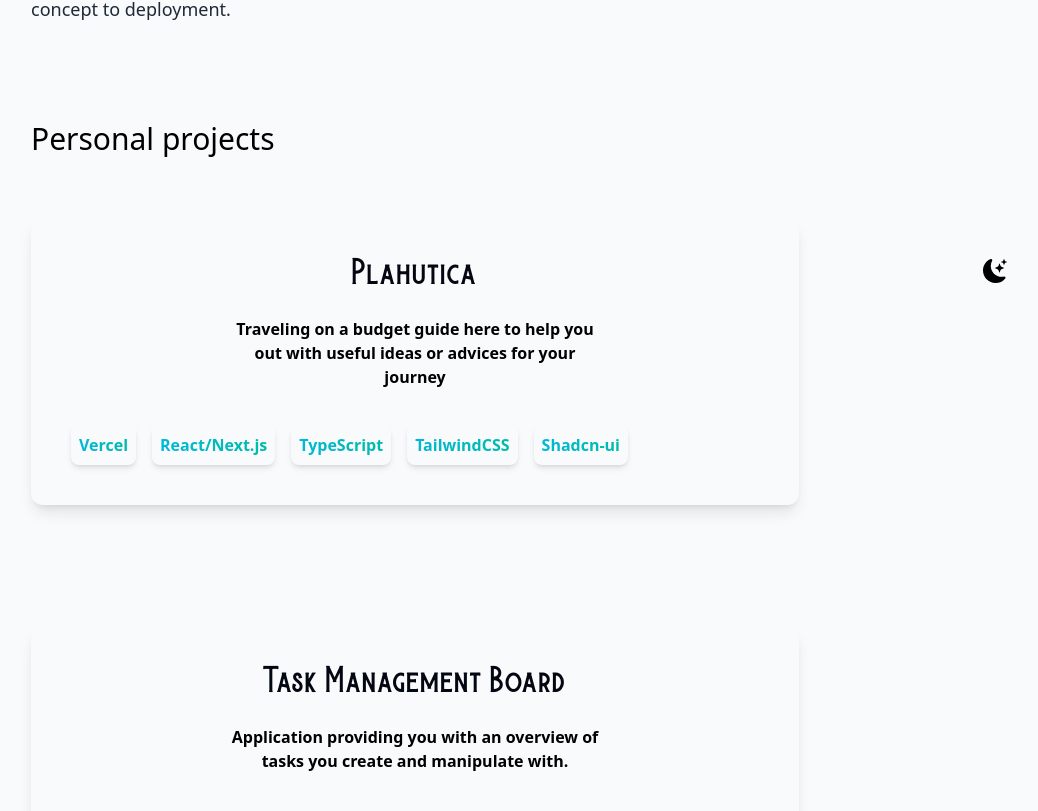
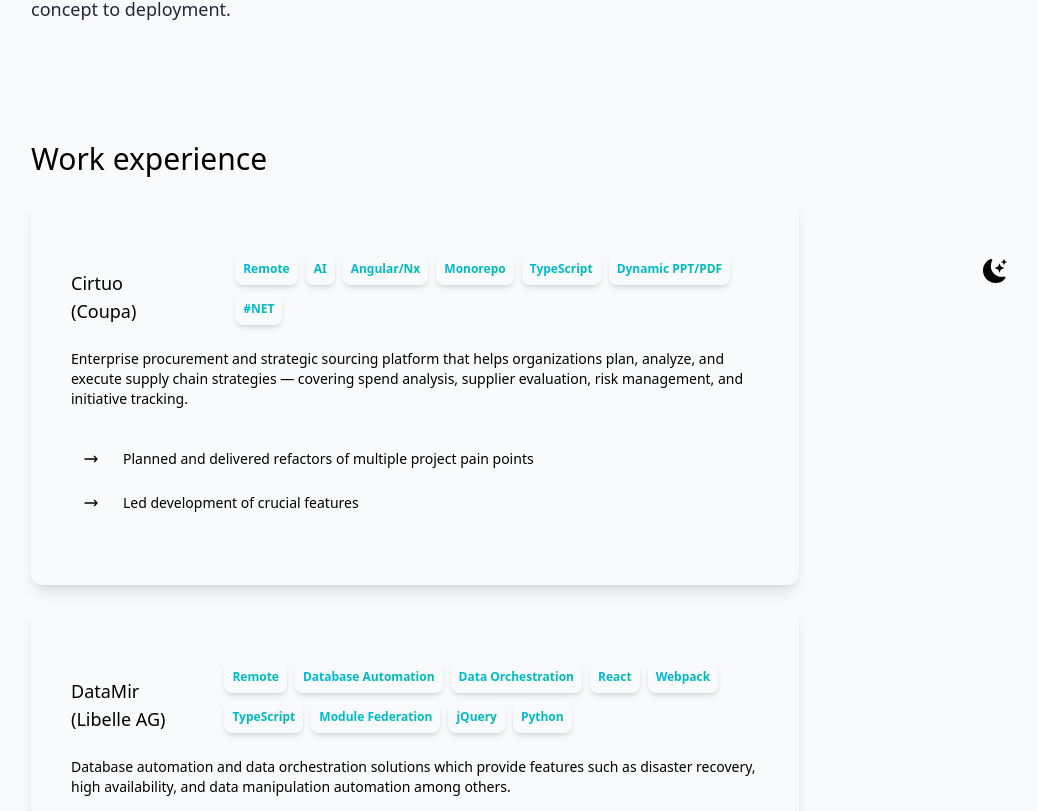
Before and after one commit to jknezevic1712/portfolio, a Next.js app: page / in a window 1280 px wide. Shown: the part 469-1280 px from the top of the page, without its empty margins (225-1263 px from the left). Built offline with nearby package versions, Linux system fonts and the light colour scheme.

Commit message:
Work experience rework with other smaller changes

```diff
--- a/app/page.tsx
+++ b/app/page.tsx
@@ -17,7 +17,7 @@
 				<div className="flex flex-col items-center gap-12 max-w-3xl">
 					<Hero />
 					<About />
-					{/* <WorkExperience /> */}
+					<WorkExperience />
 					<PersonalProjects />
 				</div>
 
--- a/components/atoms/HeaderText.tsx
+++ b/components/atoms/HeaderText.tsx
@@ -24,6 +24,7 @@
 				href={url}
 				target="_blank"
 				rel="noreferrer"
+				className="hover:underline"
 			>
 				<HeaderTextComponent />
 			</Link>
--- a/components/atoms/Paragraph.tsx
+++ b/components/atoms/Paragraph.tsx
@@ -1,22 +1,29 @@
-import { ReactNode } from "react";
+import { ReactNode } from 'react';
 
 const ParagraphClassTypes = {
-  DEFAULT: "max-w-sm font-semibold py-2 2xl:text-lg",
-  CONTENT:
-    "py-2 text-center text-base leading-8 text-gray-800 dark:text-gray-300 md:text-left md:text-lg 3xl:text-xl",
-  LARGE:
-    "mx-auto max-w-lg py-5 text-base leading-8 text-gray-800 dark:text-gray-300 md:text-lg 2xl:text-xl",
-  CARD: "max-w-sm py-2 2xl:text-lg",
-  LABEL: "py-1 text-gray-800",
+	DEFAULT: 'max-w-sm font-semibold py-2 2xl:text-lg',
+	CONTENT:
+		'py-2 text-center text-base leading-8 text-gray-800 dark:text-gray-300 md:text-left md:text-lg 3xl:text-xl',
+	LARGE:
+		'mx-auto max-w-lg py-5 text-base leading-8 text-gray-800 dark:text-gray-300 md:text-lg 2xl:text-xl',
+	CARD: 'max-w-sm py-2 2xl:text-lg',
+	LABEL: 'py-1 text-gray-800',
 } as const;
 
 type ParagraphType = keyof typeof ParagraphClassTypes;
 
 interface ParagraphProps {
-  children: ReactNode;
-  type?: ParagraphType;
+	children: ReactNode;
+	type?: ParagraphType;
+	className?: string;
 }
 
-export default function Paragraph({ children, type = "DEFAULT" }: ParagraphProps) {
-  return <p className={ParagraphClassTypes[type]}>{children}</p>;
+export default function Paragraph({
+	children,
+	type = 'DEFAULT',
+	className = '',
+}: ParagraphProps) {
+	return (
+		<p className={`${ParagraphClassTypes[type]} ${className}`}>{children}</p>
+	);
 }
--- a/components/molecules/WideCard.tsx
+++ b/components/molecules/WideCard.tsx
@@ -15,7 +15,7 @@
 }: WideCardProps) {
 	return (
 		<div
-			className={`my-10 gap-4 flex flex-1 basis-1/3 xl:basis-1/4 flex-col items-center justify-start rounded-xl p-10 text-center shadow-lg dark:bg-gray-200 lg:hover:-translate-y-2 lg:transition-all lg:duration-500 group ${className}`}
+			className={`gap-4 flex flex-1 basis-1/3 xl:basis-1/4 flex-col items-center justify-start rounded-xl p-10 text-center shadow-lg dark:bg-gray-200 lg:hover:-translate-y-2 lg:transition-all lg:duration-500 group my-5 md:my-10 ${className}`}
 			{...props}
 		>
 			{children}
--- a/components/templates/PersonalProjects.tsx
+++ b/components/templates/PersonalProjects.tsx
@@ -1,4 +1,3 @@
-import WideCard from '../molecules/WideCard';
 import HeaderText from '../atoms/HeaderText';
 import Paragraph from '../atoms/Paragraph';
 import { RESUME_DATA } from '@/lib/data/RESUME_DATA';
@@ -9,31 +8,35 @@
 			<h3 className="mb-5 text-center text-3xl dark:text-gray-100 md:text-left 3xl:text-4xl">
 				Personal projects
 			</h3>
-			<div className="gap-10 lg:grid lg:grid-cols-1 lg:justify-center lg:gap-5 xl:gap-10">
+			<div className="grid grid-cols-1 justify-center xl:gap-10">
 				{RESUME_DATA.projects.map((project) => {
 					return (
-						<WideCard key={project.title}>
+						<div
+							key={project.title}
+							className={`flex flex-1 basis-1/3 xl:basis-1/4 flex-col items-start justify-start rounded-xl p-10 text-start shadow-lg dark:bg-gray-200 lg:hover:-translate-y-2 lg:transition-all lg:duration-500 lg:hover:shadow-3xl gap-4 group my-5 md:my-10`}
+						>
 							<HeaderText
 								asLink
 								url={project.link}
 							>
 								{project.title}
 							</HeaderText>
+
 							<Paragraph>{project.description}</Paragraph>
 
-							<div className="w-full flex items-center gap-4 mt-3">
+							<div className="w-full flex flex-wrap items-center gap-4 mt-3">
 								{project.techStack.map((tech: string) => {
 									return (
 										<div
 											key={tech}
-											className="text-transparent font-semibold bg-linear-to-r from-cyan-500 to-teal-500 bg-clip-text p-2 shadow-md rounded-lg"
+											className="text-transparent font-semibold bg-linear-to-r from-cyan-500 to-teal-500 bg-clip-text p-2 shadow-md rounded-lg w-full md:w-auto text-xs 2xl:text-base"
 										>
 											{tech}
 										</div>
 									);
 								})}
 							</div>
-						</WideCard>
+						</div>
 					);
 				})}
 			</div>
--- a/components/templates/WorkExperience.tsx
+++ b/components/templates/WorkExperience.tsx
@@ -1,85 +1,65 @@
-import design from '../../public/design.png';
-import code from '../../public/code.png';
-import consulting from '../../public/consulting.png';
-
-import Paragraph from '../atoms/Paragraph';
-import Img from '../atoms/Img';
-import Card from '../molecules/Card';
+import { RESUME_DATA } from '@/lib/data/RESUME_DATA';
+import { HiOutlineArrowNarrowRight } from 'react-icons/hi';
 
 export default function WorkExperience() {
+	const WorkExperienceBadges = ({ badges }: { badges: readonly string[] }) => {
+		return badges.map((badge) => (
+			<div
+				key={badge}
+				className="text-transparent font-semibold bg-linear-to-r from-cyan-500 to-teal-500 bg-clip-text p-2 shadow-md rounded-lg text-xs"
+			>
+				<span>{badge}</span>
+			</div>
+		));
+	};
+
 	return (
 		<section className="mb-5 mt-10 w-full max-w-7xl">
 			<div className="mb-20">
 				<h3 className="mb-5 text-center text-3xl dark:text-gray-100 md:text-left 3xl:text-4xl">
 					Work experience
 				</h3>
-        <Paragraph type="CONTENT">
-          Since the beginning of my journey as a frontend developer and software
-          engineer, I&apos;ve done remote and on site work for{' '}
-          <span className="bg-linear-to-r from-cyan-500 to-teal-500 bg-clip-text text-transparent lg:hover:bg-linear-to-r lg:hover:from-cyan-600 lg:hover:to-teal-600 lg:hover:transition-all">
-            <a href="https://www.libelle.com/">Ovis software</a>
-          </span>{' '}
-          and{' '}
-          <span className="bg-linear-to-r from-cyan-500 to-teal-500 bg-clip-text text-transparent lg:hover:bg-linear-to-r lg:hover:from-cyan-600 lg:hover:to-teal-600 lg:hover:transition-all">
-            <a href="https://www.ovis-software.com/">Libelle IT Group</a>
-          </span>{' '}
-          while also working on personal development and side projects that
-          continuously keep advancing me to the next levels.
-        </Paragraph>
+
+				{RESUME_DATA.work.map((workExp) => {
+					return (
+						<div
+							key={workExp.company}
+							className="flex flex-1 basis-1/3 xl:basis-1/4 flex-col items-center justify-start rounded-xl p-10 text-center shadow-lg dark:bg-gray-200 my-5 md:my-10 lg:hover:shadow-3xl lg:transition-all lg:hover:-translate-y-2 lg:duration-500"
+						>
+							<div className="flex items-center justify-start text-start gap-3 flex-col md:flex-row md:justify-between md:gap-12">
+								<h3 className="pb-4 pt-8 text-lg font-medium 2xl:text-2xl">
+									{workExp.company}
+								</h3>
+
+								<div className="hidden flex-wrap items-center gap-2 lg:flex">
+									<WorkExperienceBadges badges={workExp.badges} />
+								</div>
 							</div>
 
-      <div className="gap-10 lg:flex lg:flex-wrap lg:justify-center lg:gap-5 xl:flex-nowrap xl:gap-10">
-        <Card>
-          <Img src={code} />
-          <h3 className="pb-4 pt-8 text-lg font-medium 2xl:text-2xl">
-            Tools I love using
-          </h3>
-          <Paragraph type="CARD">
-            Building web applications, websites and software has encouraged me
-            to explore and use different tools to achieve the required needs and
-            goals which in turn has made me realize which tools I like to use
-            the most and here are some of my favorites.
-          </Paragraph>
-          <h4 className="bg-linear-to-r from-cyan-500 to-teal-500 bg-clip-text py-4 text-transparent 2xl:text-xl">
-            Most used tools
-          </h4>
-          <div className="flex items-center justify-center 2xl:text-lg">
-            <div className="mr-5 md:mr-10">
-              <Paragraph type="LABEL">React</Paragraph>
-              <Paragraph type="LABEL">Angular</Paragraph>
-              <Paragraph type="LABEL">Typescript</Paragraph>
+							<p className="text-sm py-2 text-center md:text-start 2xl:text-lg">
+								{workExp.description}
+							</p>
+
+							<div className="w-full flex flex-col items-start justify-center gap-y-6 my-8">
+								{workExp.highlights.map((highlight: string) => (
+									<div
+										key={highlight}
+										className="grid grid-flow-col items-center pl-3 gap-5"
+									>
+										<HiOutlineArrowNarrowRight className="col-span-2" />
+										<span className="text-start text-xs xl:text-sm">
+											{highlight}
+										</span>
 									</div>
-            <div>
-              <Paragraph type="LABEL">Next.js</Paragraph>
-              <Paragraph type="LABEL">Redux/NgRx</Paragraph>
-              <Paragraph type="LABEL">Tailwind CSS</Paragraph>
+								))}
+							</div>
+
+							<div className="flex flex-wrap items-center gap-2 lg:hidden">
+								<WorkExperienceBadges badges={workExp.badges} />
 							</div>
 						</div>
-        </Card>
-
-        <Card>
-          <Img src={design} />
-          <h3 className="pb-4 pt-8 text-lg font-medium 2xl:text-2xl">
-            Planning and designing
-          </h3>
-          <Paragraph type="CARD">
-            Planning and designing software solutions is something I love and
-            enjoy because every time I come up with a new solution, I learn
-            something new along the way.
-          </Paragraph>
-        </Card>
-
-        <Card>
-          <Img src={consulting} />
-          <h3 className="pb-4 pt-8 text-lg font-medium 2xl:text-2xl">
-            Teamwork
-          </h3>
-          <Paragraph type="CARD">
-            I believe in teamwork and mutual support so that each of us could
-            become a better version of ourselves both as a person and as a
-            developer every day!
-          </Paragraph>
-        </Card>
+					);
+				})}
 			</div>
 		</section>
 	);
```
Lines whose indentation alone changed are shown as unchanged.
